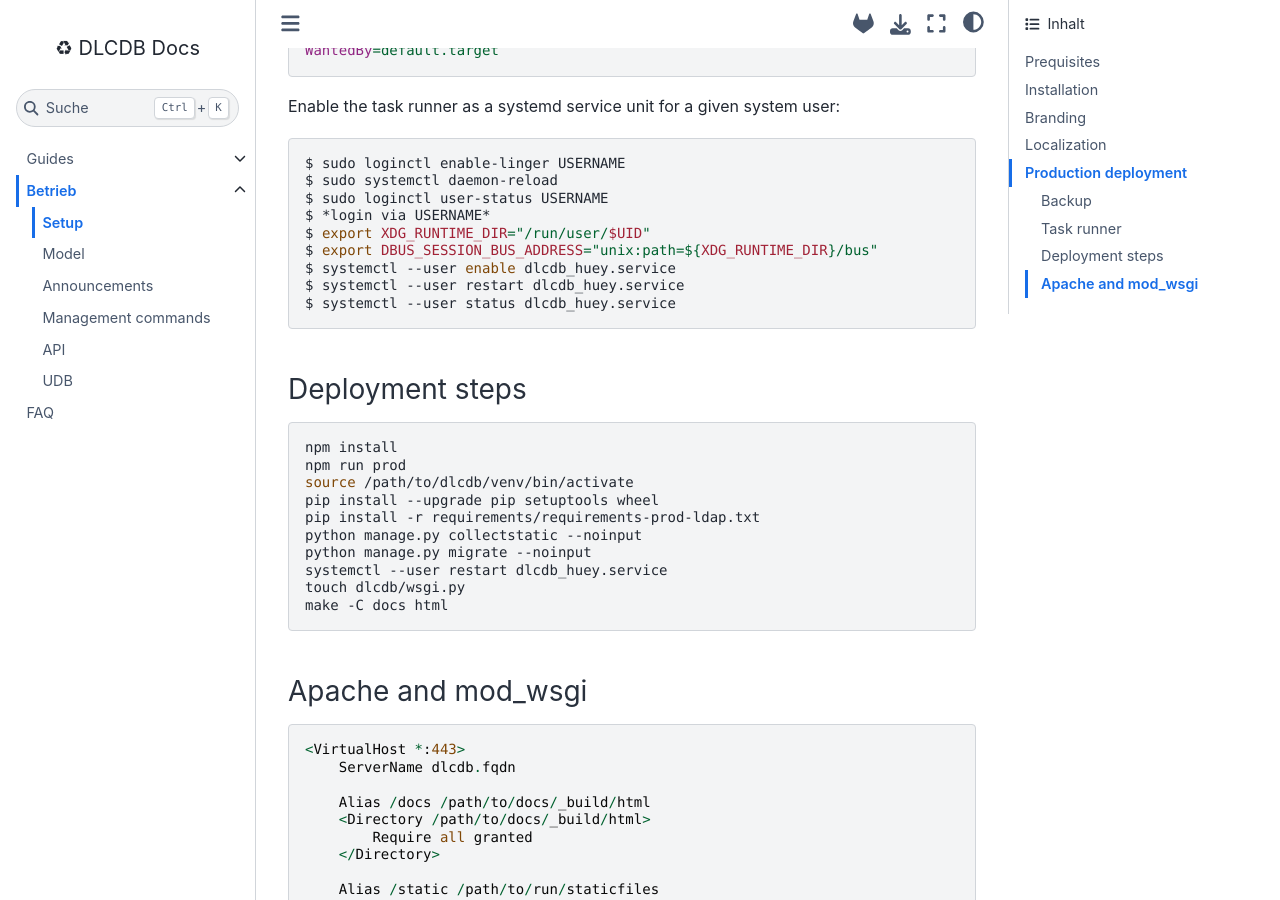
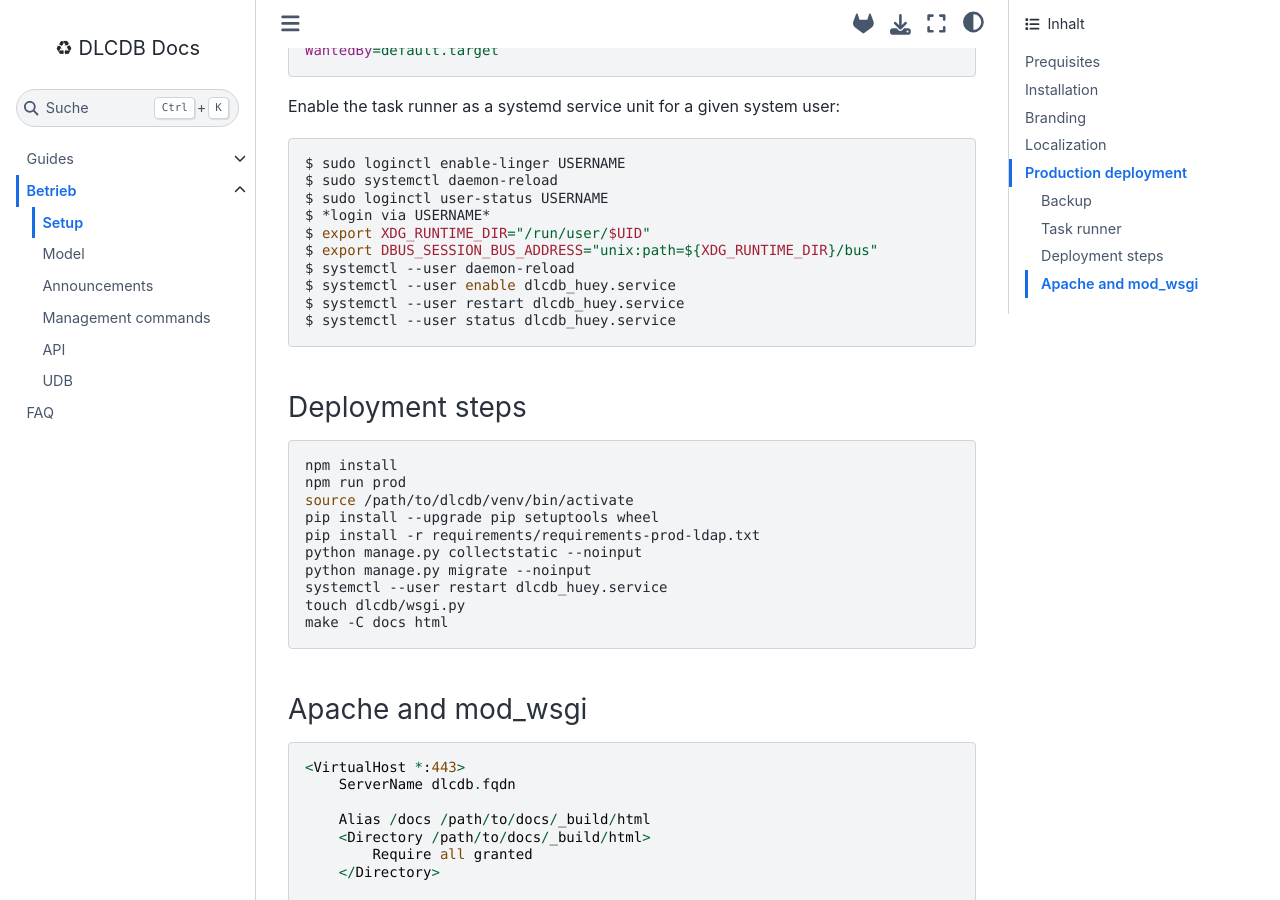
Before and after one commit to tombreit/django-dlcdb, a Sphinx documentation site: the page built from docs/betrieb/setup.md, in a window 1280 px wide and 900 px high, scrolled down 2585 px. Built offline with Sphinx 7.4.7 and the Sphinx Book theme 1.1.4, drawn with Linux system fonts in a browser that asks for light colours.

Commit message:
mention --user daemon-reload

```diff
--- a/docs/betrieb/setup.md
+++ b/docs/betrieb/setup.md
@@ -120,6 +120,7 @@ $ sudo loginctl user-status USERNAME
 $ *login via USERNAME*
 $ export XDG_RUNTIME_DIR="/run/user/$UID"
 $ export DBUS_SESSION_BUS_ADDRESS="unix:path=${XDG_RUNTIME_DIR}/bus"
+$ systemctl --user daemon-reload
 $ systemctl --user enable dlcdb_huey.service
 $ systemctl --user restart dlcdb_huey.service
 $ systemctl --user status dlcdb_huey.service
```
